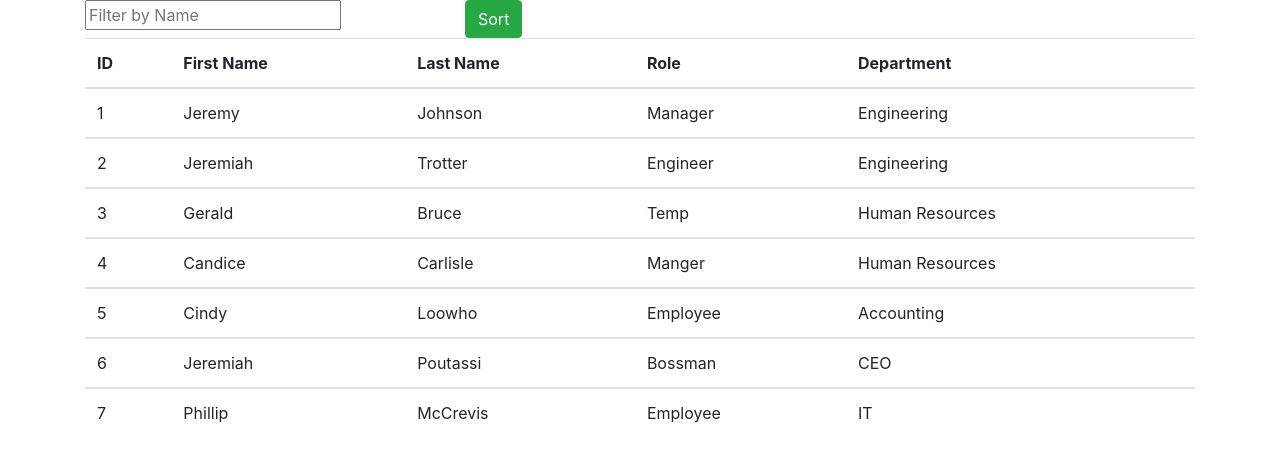
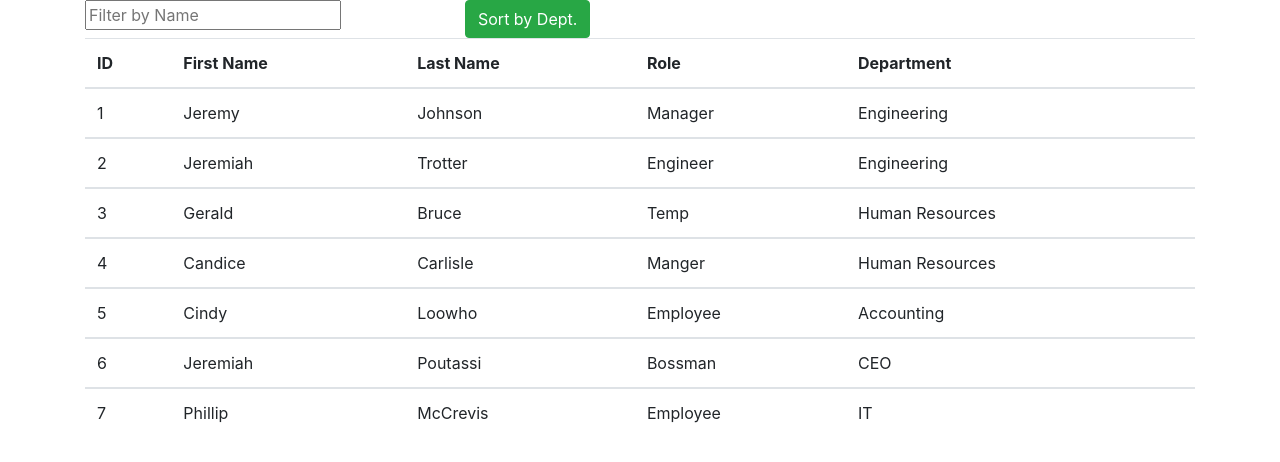
Before and after one commit to cbrittingham14/employee-directory, a React (Create React App) app in the folder employee-directory/: page / in a window 1280 px wide. Shown: the top 462 px of the page. Built offline with nearby package versions, Linux system fonts and the light colour scheme.

Commit message:
added comments, changed button text, added componentDidUpdate block

```diff
--- a/employee-directory/src/components/Container.js
+++ b/employee-directory/src/components/Container.js
@@ -3,7 +3,7 @@ import employees from '../employees.json';
 import Employee from './Employee';
 
 class Container extends Component {
-	text = '';
+
 	state = {
 		employees,
 		filter: '',
@@ -12,19 +12,26 @@ class Container extends Component {
 	};
 
 	clearButton;
+	text = '';
 
+	componentDidUpdate(){
+		this.setReverseSort();
+	}
+//update the state with the filter text from the input
 	handleInputChange = e => {
 		this.setState({
 			filter: e.target.value
 		});
 	};
 
+	//reset the state to initial value
 	clearSort = () => {
 		this.setState({
 			isSorted: false,
 			shouldSort: false
 		});
 	};
+	//update the view with the clear sort button if needed
 	setReverseSort = () =>{
 		this.clearButton = (<p />);
 		if(this.state.shouldSort){
@@ -35,16 +42,15 @@ class Container extends Component {
 			);
 		}
 	};
+	//change state to sort
 	sortCategory = e => {
-
 		e.preventDefault();
 		this.setState({
 			isSorted: !this.state.isSorted,
 			shouldSort: true
 		});
+	};
 
-		this.setReverseSort();
-	};
 	render() {
 		return(
 			<div>
@@ -62,7 +68,7 @@ class Container extends Component {
 					</div>
 					<div className='col'>
 						<button type="submit" onClick={this.sortCategory} className="btn btn-success">
-						Sort
+						Sort by Dept.
 						</button>
 					</div>
 					<div className='col'>
--- a/employee-directory/src/components/Employee.js
+++ b/employee-directory/src/components/Employee.js
@@ -9,6 +9,7 @@ const Employee = ({ emp, filter, isSorted, shouldSort }) => {
 	let sorted;
 	let arrayToRender;
 
+	//compare function to sort departments alphabetically
 	const compare = (a,b) => {
 		const nameA = a.department.toLowerCase();
 		const nameB = b.department.toLowerCase();
@@ -28,12 +29,14 @@ const Employee = ({ emp, filter, isSorted, shouldSort }) => {
 		return (first.indexOf(filter) >= 0||last.indexOf(filter) >= 0);
 	});
 
+	// get sorted array and reverse if required
 	sorted = [...filtered].sort(compare);
 	if(shouldSort && !isSorted){
 		sorted.reverse();
 	}
 	arrayToRender = sorted;
 
+	//display unsorted array, filtered if there is a filter
 	if (!shouldSort){
 		arrayToRender = filtered;
 	}
```
